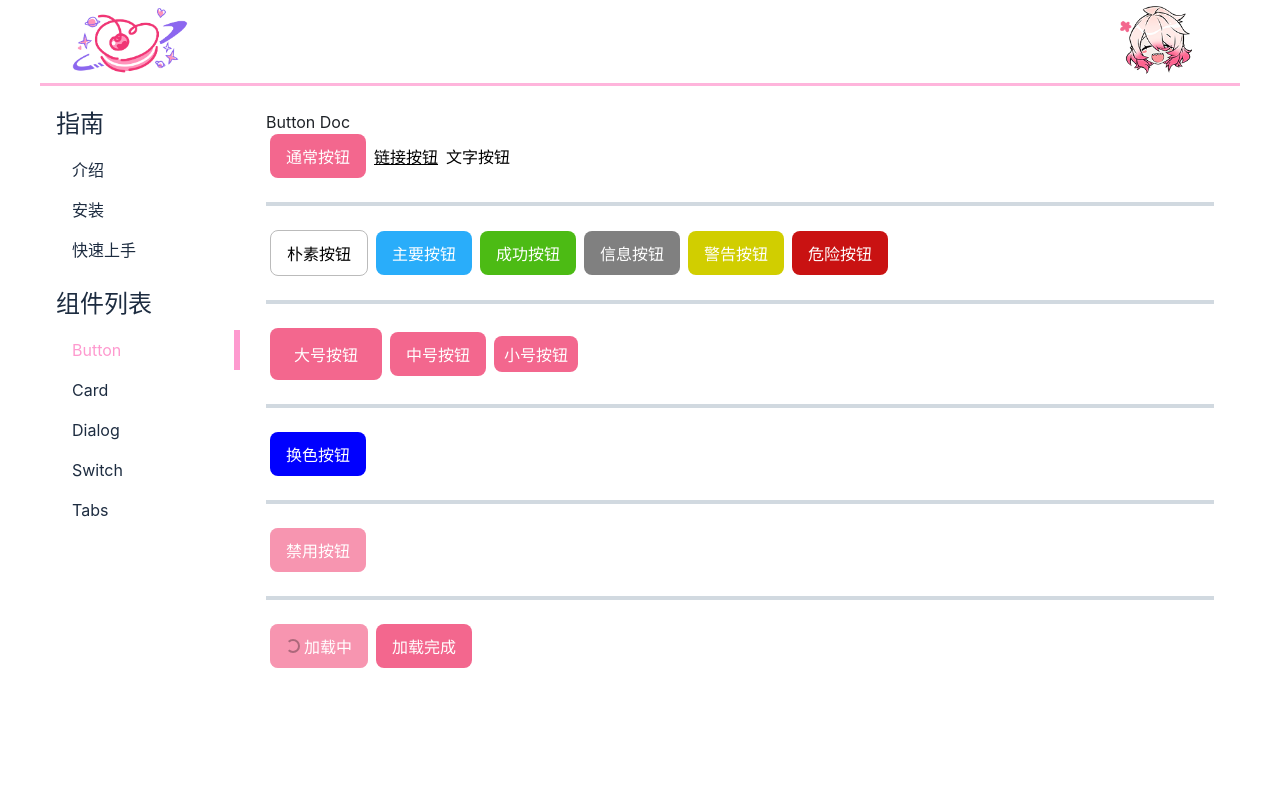
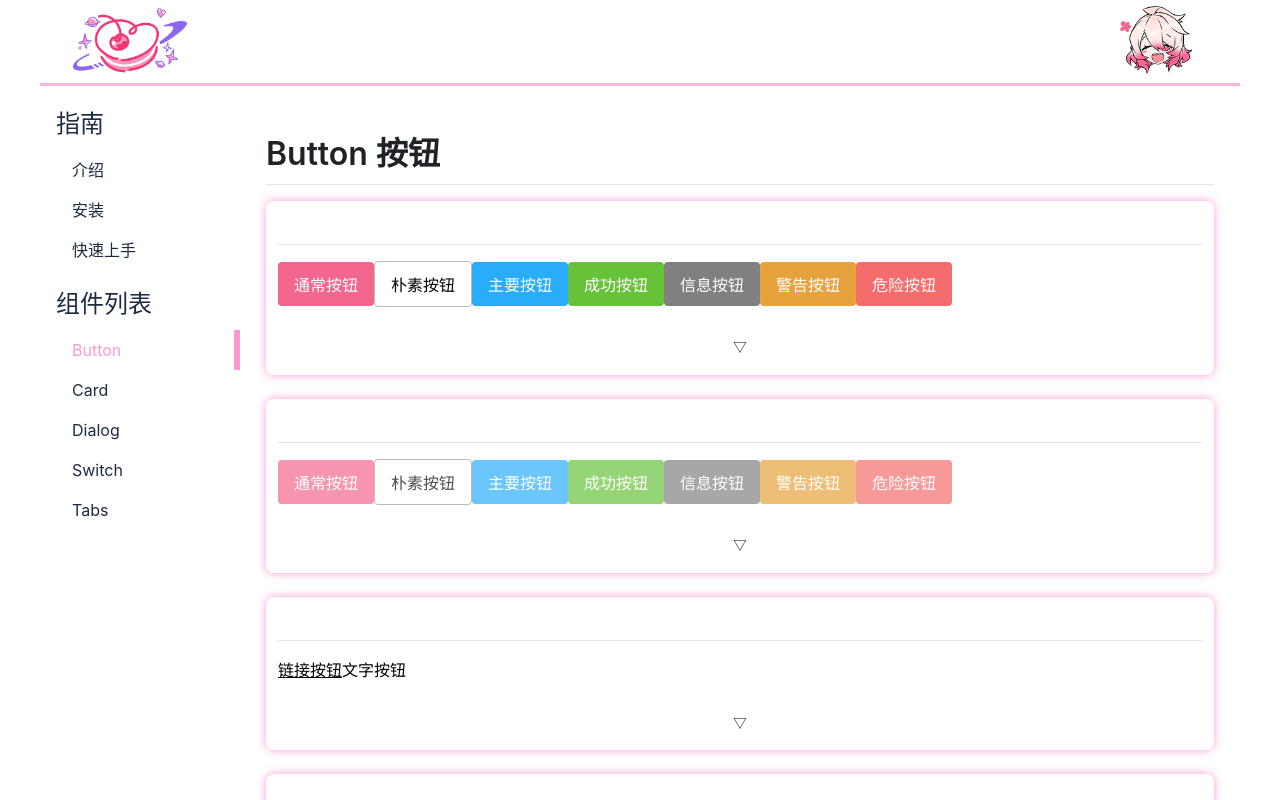
Before and after one commit to Ringoer/laby-ui, a Vue app: page /document/button in a window 1280 px wide. Shown: the top 800 px of the page. Built offline with nearby package versions, Linux system fonts and the light colour scheme.

Commit message:
完成button文档

```diff
--- a/index.html
+++ b/index.html
@@ -4,7 +4,8 @@
 <head>
   <meta charset="UTF-8">
   <link rel="icon" href="/favicon.ico" />
-  <meta name="viewport" content="width=device-width, initial-scale=1.0">
+  <meta name="viewport"
+    content="width=device-width,initial-scale=1,minimum-scale=1,maximum-scale=1,user-scalable=no,viewport-fit=cover">
   <title>Laby UI - 一个基于Vue3的UI框架</title>
   <script src="//at.alicdn.com/t/font_2348607_a44h3es99.js"></script>
 </head>
--- a/src/components/Button.vue
+++ b/src/components/Button.vue
@@ -1,39 +1,107 @@
 <template>
   <div>
-    <div>Button Doc</div>
-    <laby-button>通常按钮</laby-button>
-    <laby-button theme="link">链接按钮</laby-button>
-    <laby-button theme="text">文字按钮</laby-button>
-    <hr />
-    <laby-button level="plain">朴素按钮</laby-button>
-    <laby-button level="primary">主要按钮</laby-button>
-    <laby-button level="success">成功按钮</laby-button>
-    <laby-button level="info">信息按钮</laby-button>
-    <laby-button level="warning">警告按钮</laby-button>
-    <laby-button level="danger">危险按钮</laby-button>
-    <hr />
-    <laby-button size="large">大号按钮</laby-button>
-    <laby-button>中号按钮</laby-button>
-    <laby-button size="small">小号按钮</laby-button>
-    <hr />
-    <laby-button color="blue">换色按钮</laby-button>
-    <hr />
-    <laby-button disabled>禁用按钮</laby-button>
-    <hr />
-    <laby-button loading>加载中</laby-button>
-    <laby-button>加载完成</laby-button>
+    <h1>Button 按钮</h1>
+    <div
+      class="container"
+      v-for="(component, index) in components"
+      :key="index"
+    >
+      <laby-card class="example">
+        <h2>{{ component.__sourceCodeTitle }}</h2>
+        <component :is="component" />
+        <br />
+        <br />
+        <pre
+          v-if="visibility[index]"
+          v-html="
+            Prism.highlight(
+              component.__sourceCode,
+              Prism.languages.html,
+              'html'
+            )
+          "
+        ></pre>
+        <button class="toggle" @click="toggle(index)">
+          <span class="open" v-if="!visibility[index]">
+            ▽
+            <span class="desp">显示代码</span>
+          </span>
+          <span class="close" v-if="visibility[index]">
+            △
+            <span class="desp">隐藏代码</span>
+          </span>
+        </button>
+      </laby-card>
+      <br />
+    </div>
   </div>
 </template>
 <script lang="ts">
-import LabyButton from "../lib/Button.vue";
+import { ref } from "vue";
+import LabyCard from "../lib/Card.vue";
+import "prismjs";
+import "prismjs/themes/prism.css";
+import LabyButton1 from "./examples/Button/Button1.example.vue";
+import LabyButton2 from "./examples/Button/Button2.example.vue";
+import LabyButton3 from "./examples/Button/Button3.example.vue";
+import LabyButton4 from "./examples/Button/Button4.example.vue";
+import LabyButton5 from "./examples/Button/Button5.example.vue";
+
+const Prism = (window as any).Prism;
+
 export default {
   components: {
-    LabyButton,
+    LabyCard,
+    LabyButton1,
+    LabyButton2,
+    LabyButton3,
+    LabyButton4,
+    LabyButton5,
+  },
+  setup() {
+    const components = [
+      LabyButton1,
+      LabyButton2,
+      LabyButton3,
+      LabyButton4,
+      LabyButton5,
+    ];
+    const visibility = ref([false, false, false, false, false]);
+    const toggle = (index) => {
+      visibility.value[index] = !visibility.value[index];
+    };
+    return { Prism, components, visibility, toggle };
   },
 };
 </script>
 <style lang="scss" scoped>
-div > button {
-  margin: 0 4px;
+$theme-color: #f3678e;
+.container {
+  &:hover {
+    > .example > .toggle > * > .desp {
+      display: inline;
+    }
+  }
+  > .example {
+    > .toggle {
+      display: block;
+      width: 100%;
+      height: 32px;
+      border: none;
+      transition: background-color 250ms;
+      outline: none;
+      &:focus {
+        outline: none;
+      }
+      background: white;
+      cursor: pointer;
+      &:hover {
+        background: fade-out($theme-color, 0.9);
+      }
+      > * > .desp {
+        display: none;
+      }
+    }
+  }
 }
 </style>
--- /dev/null
+++ b/src/components/examples/Button/Button1.example.vue
@@ -0,0 +1,20 @@
+<example>
+基础用法
+</example>
+<template>
+  <laby-button>通常按钮</laby-button>
+  <laby-button level="plain">朴素按钮</laby-button>
+  <laby-button level="primary">主要按钮</laby-button>
+  <laby-button level="success">成功按钮</laby-button>
+  <laby-button level="info">信息按钮</laby-button>
+  <laby-button level="warning">警告按钮</laby-button>
+  <laby-button level="danger">危险按钮</laby-button>
+</template>
+<script lang="ts">
+import LabyButton from "../../../lib/Button.vue";
+export default {
+  components: {
+    LabyButton,
+  },
+};
+</script>
--- /dev/null
+++ b/src/components/examples/Button/Button2.example.vue
@@ -0,0 +1,20 @@
+<example>
+禁用状态
+</example>
+<template>
+  <laby-button disabled>通常按钮</laby-button>
+  <laby-button level="plain" disabled>朴素按钮</laby-button>
+  <laby-button level="primary" disabled>主要按钮</laby-button>
+  <laby-button level="success" disabled>成功按钮</laby-button>
+  <laby-button level="info" disabled>信息按钮</laby-button>
+  <laby-button level="warning" disabled>警告按钮</laby-button>
+  <laby-button level="danger" disabled>危险按钮</laby-button>
+</template>
+<script lang="ts">
+import LabyButton from "../../../lib/Button.vue";
+export default {
+  components: {
+    LabyButton,
+  },
+};
+</script>
--- /dev/null
+++ b/src/components/examples/Button/Button3.example.vue
@@ -0,0 +1,15 @@
+<example>
+文字按钮
+</example>
+<template>
+  <laby-button theme="link">链接按钮</laby-button>
+  <laby-button theme="text">文字按钮</laby-button>
+</template>
+<script lang="ts">
+import LabyButton from "../../../lib/Button.vue";
+export default {
+  components: {
+    LabyButton,
+  },
+};
+</script>
--- /dev/null
+++ b/src/components/examples/Button/Button4.example.vue
@@ -0,0 +1,15 @@
+<example>
+加载中
+</example>
+<template>
+  <laby-button loading>加载中</laby-button>
+  <laby-button>加载完成</laby-button>
+</template>
+<script lang="ts">
+import LabyButton from "../../../lib/Button.vue";
+export default {
+  components: {
+    LabyButton,
+  },
+};
+</script>
--- /dev/null
+++ b/src/components/examples/Button/Button5.example.vue
@@ -0,0 +1,16 @@
+<example>
+不同尺寸
+</example>
+<template>
+  <laby-button size="large">大号按钮</laby-button>
+  <laby-button>中号按钮</laby-button>
+  <laby-button size="small">小号按钮</laby-button>
+</template>
+<script lang="ts">
+import LabyButton from "../../../lib/Button.vue";
+export default {
+  components: {
+    LabyButton,
+  },
+};
+</script>
--- a/src/lib/Button.vue
+++ b/src/lib/Button.vue
@@ -51,7 +51,7 @@ $theme-color: var(--color);
 $base-mask: fade-out(#fff, 0.7);
 $active-mask: fade-out(#fff, 0.5);
 $h: 32px;
-$radius: 8px;
+$radius: 4px;
 
 @keyframes laby-spin {
   0% {
@@ -148,9 +148,12 @@ $radius: 8px;
   @include layout(white);
   color: black;
   border: 1px solid rgb(187, 187, 187);
-  &:hover {
-    border: 1px solid $base-color;
-    color: $base-color;
+
+  &:not([loading="true"]):not([disabled]) {
+    &:hover {
+      border: 1px solid $base-color;
+      color: $base-color;
+    }
   }
 }
 .laby-button[level="primary"] {
@@ -159,7 +162,7 @@ $radius: 8px;
   @include layout($color);
 }
 .laby-button[level="success"] {
-  $color: rgb(76, 187, 20);
+  $color: rgb(103, 194, 58);
 
   @include layout($color);
 }
@@ -169,12 +172,12 @@ $radius: 8px;
   @include layout($color);
 }
 .laby-button[level="warning"] {
-  $color: #d1ce00;
+  $color: rgb(230, 162, 60);
 
   @include layout($color);
 }
 .laby-button[level="danger"] {
-  $color: #c91212;
+  $color: rgb(245, 108, 108);
 
   @include layout($color);
 }
--- a/src/lib/Card.vue
+++ b/src/lib/Card.vue
@@ -11,9 +11,6 @@ export default {
       default: "#fe9acf",
     },
   },
-  setup(props, context) {
-    console.log({ ...context.slots.default() });
-  },
 };
 </script>
 <style lang="scss">
--- a/src/lib/Dialog.vue
+++ b/src/lib/Dialog.vue
@@ -97,6 +97,7 @@ export default {
   transform: translate(-50%, -50%);
   min-width: 300px;
   min-height: 200px;
+  border-radius: 8px;
   background: white;
   display: flex;
   flex-direction: column;
--- a/vite.config.ts
+++ b/vite.config.ts
@@ -2,16 +2,20 @@
 import { md } from "./plugins/md";
 import fs from 'fs'
 import { baseParse } from '@vue/compiler-core'
+import { resolve } from 'path'
 
 export default {
-  base: './',
+  base: '/',//指定打包后文件的默认引用路径
   assetsDir: 'assets',
+  alias: {
+    '/@/': resolve(__dirname, 'src')
+  },
   plugins: [md()],
   vueCustomBlockTransforms: {
-    demo: (options) => {
+    example: (options) => {
       const { code, path } = options
       const file = fs.readFileSync(path).toString()
-      const parsed = baseParse(file).children.find(n => n.tag === 'demo')
+      const parsed = baseParse(file).children.find(n => n.tag === 'example')
       const title = parsed.children[0].content
       const main = file.split(parsed.loc.source).join('').trim()
       return `export default function (Component) {
```
